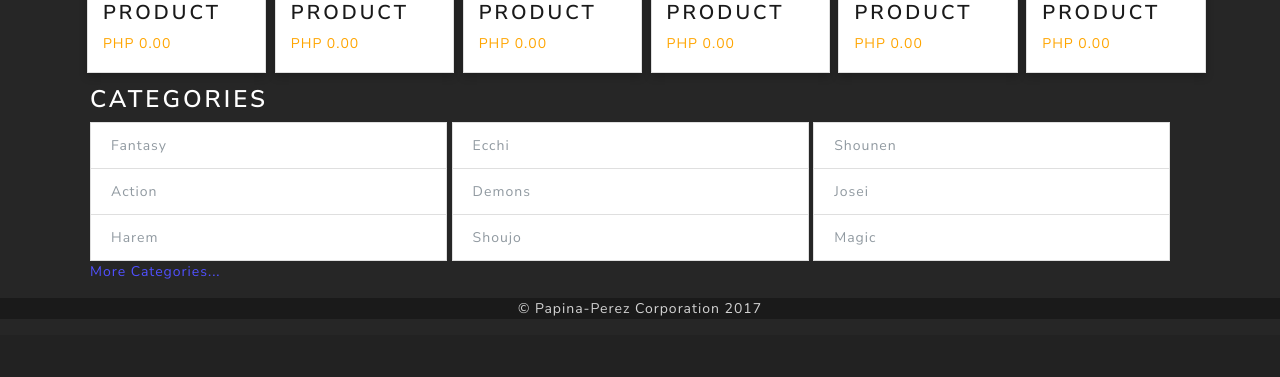
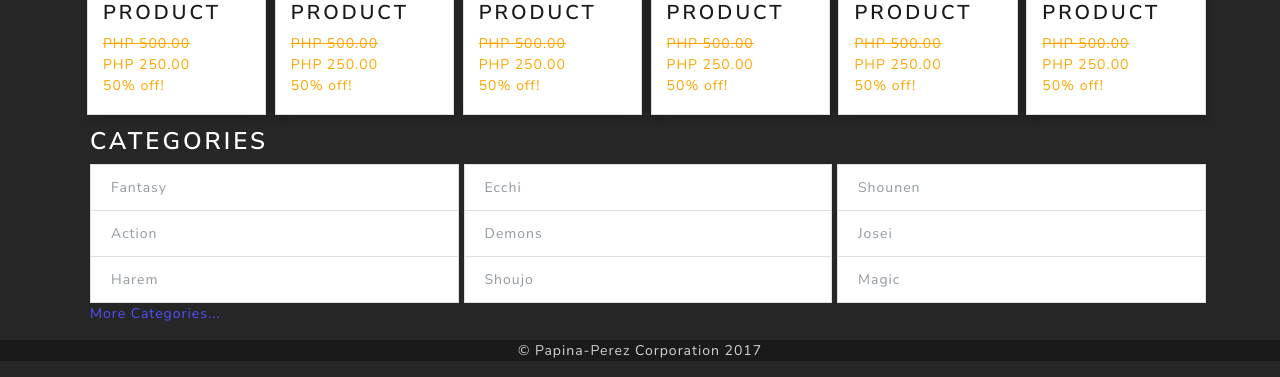
Before and after one commit to singleparadox/BakaAG, a PHP site: page / in a window 1280 px wide. Shown: the part 963-1340 px from the top of the page. Before the commit the page ends 1279 px from the top, so only its background shows below. Run offline with PHP 8.4, Linux system fonts and the light colour scheme.

Commit message:
updates
Working slideshow

```diff
--- a/css/slideshow.css
+++ b/css/slideshow.css
@@ -12,6 +12,7 @@
 /* Hide the images by default */
 .mySlides {
     display: none;
+
 }
 
 /* Next & previous buttons */
--- a/css/style_home.css
+++ b/css/style_home.css
@@ -31,6 +31,7 @@ main {
     box-shadow: 0 4px 8px 0 rgba(0,0,0,0.2);
     transition: 0.3s;
     width: 15%;
+
 }
 
 .card:hover {
--- a/css/style_navbar.css
+++ b/css/style_navbar.css
@@ -37,8 +37,8 @@
     z-index:-1;
     opacity:0;
     transition:opacity linear 0.15s;
-    transition-delay: 1s; /* delays for 1 second */
-    -webkit-transition-delay: 1s; /* for Safari & Chrome */
+    transition-delay: 0.15s; /* delays for 1 second */
+    -webkit-transition-delay: 0.15s; /* for Safari & Chrome */
     box-shadow:0px 2px 3px rgba(0,0,0,0.2);
 }
 
--- a/index.php
+++ b/index.php
@@ -12,6 +12,7 @@ include_once("header.php");
 	<link rel="stylesheet" type="text/css" href="css/bootstrap.css">
 	<link rel="stylesheet" type="text/css" href="css/style_home.css">
 	<link rel="stylesheet" type="text/css" href="css/slideshow.css">
+
 <body>
 	<main>
 		<div class="content">
@@ -22,27 +23,27 @@ include_once("header.php");
 				<div class="slideshow-container">
 
 				<!-- Full-width images with number and caption text -->
-				<div class="mySlides fade">
+				<div class="mySlides">
 					<div class="numbertext">1 / 3</div>
-					<img src="img/1.jpg" style="width:100%">
+					<a href="#1"><img src="img/1.jpg" style="width:100%"></a>
 					<div class="text">Caption Text</div>
 				</div>
 
-				<div class="mySlides fade">
+				<div class="mySlides">
 					<div class="numbertext">2 / 3</div>
-					<img src="img/2.jpg" style="width:100%">
+					<a href="#2"><img src="img/2.jpg" style="width:100%"></a>
 					<div class="text">Caption Two</div>
 				</div>
 
-				<div class="mySlides fade">
+				<div class="mySlides">
 					<div class="numbertext">3 / 3</div>
-					<img src="img/3.jpg" style="width:100%">
+					<a href="#3"><img src="img/3.jpg" style="width:100%"></a>
 					<div class="text">Caption Three</div>
 				</div>
 
 				<!-- Next and previous buttons -->
-				<a class="prev" onclick="plusSlides(-1)">&#10094;</a>
-				<a class="next" onclick="plusSlides(1)">&#10095;</a>
+				<a class="prev" onclick="plusDivs(-1)">&#10094;</a>
+				<a class="next" onclick="plusDivs(+1)">&#10095;</a>
 				</div>
 				<br>
 			</div>
@@ -122,7 +123,7 @@ include_once("header.php");
 
 					<div class="container">
 						<h4><b>Product</b></h4>
-						<p><span id='price'>PHP 0.00</span></p>
+						<p><span id='price'><strike>PHP 500.00</strike><br>PHP 250.00<br>50% off!</span></p>
 					</div>
 				</div>
 
@@ -132,7 +133,7 @@ include_once("header.php");
 
 					<div class="container">
 						<h4><b>Product</b></h4>
-						<p><span id='price'>PHP 0.00</span></p>
+						<p><span id='price'><strike>PHP 500.00</strike><br>PHP 250.00<br>50% off!</span></p>
 					</div>
 				</div>
 
@@ -142,7 +143,7 @@ include_once("header.php");
 
 					<div class="container">
 						<h4><b>Product</b></h4>
-						<p><span id='price'>PHP 0.00</span></p>
+						<p><span id='price'><strike>PHP 500.00</strike><br>PHP 250.00<br>50% off!</span></p>
 					</div>
 				</div>
 
@@ -152,7 +153,7 @@ include_once("header.php");
 
 					<div class="container">
 						<h4><b>Product</b></h4>
-						<p><span id='price'>PHP 0.00</span></p>
+						<p><span id='price'><strike>PHP 500.00</strike><br>PHP 250.00<br>50% off!</span></p>
 					</div>
 				</div>
 
@@ -162,7 +163,7 @@ include_once("header.php");
 
 					<div class="container">
 						<h4><b>Product</b></h4>
-						<p><span id='price'>PHP 0.00</span></p>
+						<p><span id='price'><strike>PHP 500.00</strike><br>PHP 250.00<br>50% off!</span></p>
 					</div>
 				</div>
 
@@ -172,7 +173,7 @@ include_once("header.php");
 
 					<div class="container">
 						<h4><b>Product</b></h4>
-						<p><span id='price'>PHP 0.00</span></p>
+						<p><span id='price'><strike>PHP 500.00</strike><br>PHP 250.00<br>50% off!</span></p>
 					</div>
 				</div>
 
@@ -183,7 +184,7 @@ include_once("header.php");
 					CATEGORIES
 				</h3>
 
-				<ul class="list-group" style="width: 30%; display: inline-block;">
+				<ul class="list-group" style="width: 31%; display: inline-block;">
 					<li class="list-group-item d-flex justify-content-between align-items-center">
 					Fantasy
 
@@ -199,7 +200,7 @@ include_once("header.php");
 					</li>
 				</ul>
 
-				<ul class="list-group" style="width: 30%; display: inline-block;">
+				<ul class="list-group" style="width: 31%; display: inline-block;">
 					<li class="list-group-item d-flex justify-content-between align-items-center">
 					Ecchi
 
@@ -216,7 +217,7 @@ include_once("header.php");
 					</li>
 				</ul>
 
-				<ul class="list-group" style="width: 30%; display: inline-block;">
+				<ul class="list-group" style="width: 31%; display: inline-block;">
 					<li class="list-group-item d-flex justify-content-between align-items-center">
 					Shounen
 
--- a/js/slideshow.js
+++ b/js/slideshow.js
@@ -1,28 +1,17 @@
 var slideIndex = 1;
-showSlides(slideIndex);
+showDivs(slideIndex);
 
-// Next/previous controls
-function plusSlides(n) {
-  showSlides(slideIndex += n);
+function plusDivs(n) {
+    showDivs(slideIndex += n);
 }
 
-// Thumbnail image controls
-function currentSlide(n) {
-  showSlides(slideIndex = n);
+function showDivs(n) {
+    var i;
+    var x = document.getElementsByClassName("mySlides");
+    if (n > x.length) {slideIndex = 1}
+    if (n < 1) {slideIndex = x.length} ;
+    for (i = 0; i < x.length; i++) {
+        x[i].style.display = "none";
+    }
+    x[slideIndex-1].style.display = "block";
 }
-
-function showSlides(n) {
-	var i;
-	var slides = document.getElementsByClassName("mySlides");
-	var dots = document.getElementsByClassName("dot");
-	if (n > slides.length) {slideIndex = 1}
-	if (n < 1) {slideIndex = slides.length}
-	for (i = 0; i < slides.length; i++) {
-	  slides[i].style.display = "none";
-	}
-	for (i = 0; i < dots.length; i++) {
-	  dots[i].className = dots[i].className.replace(" active", "");
-	}
-	slides[slideIndex-1].style.display = "block";
-	dots[slideIndex-1].className += " active";
-}
```
